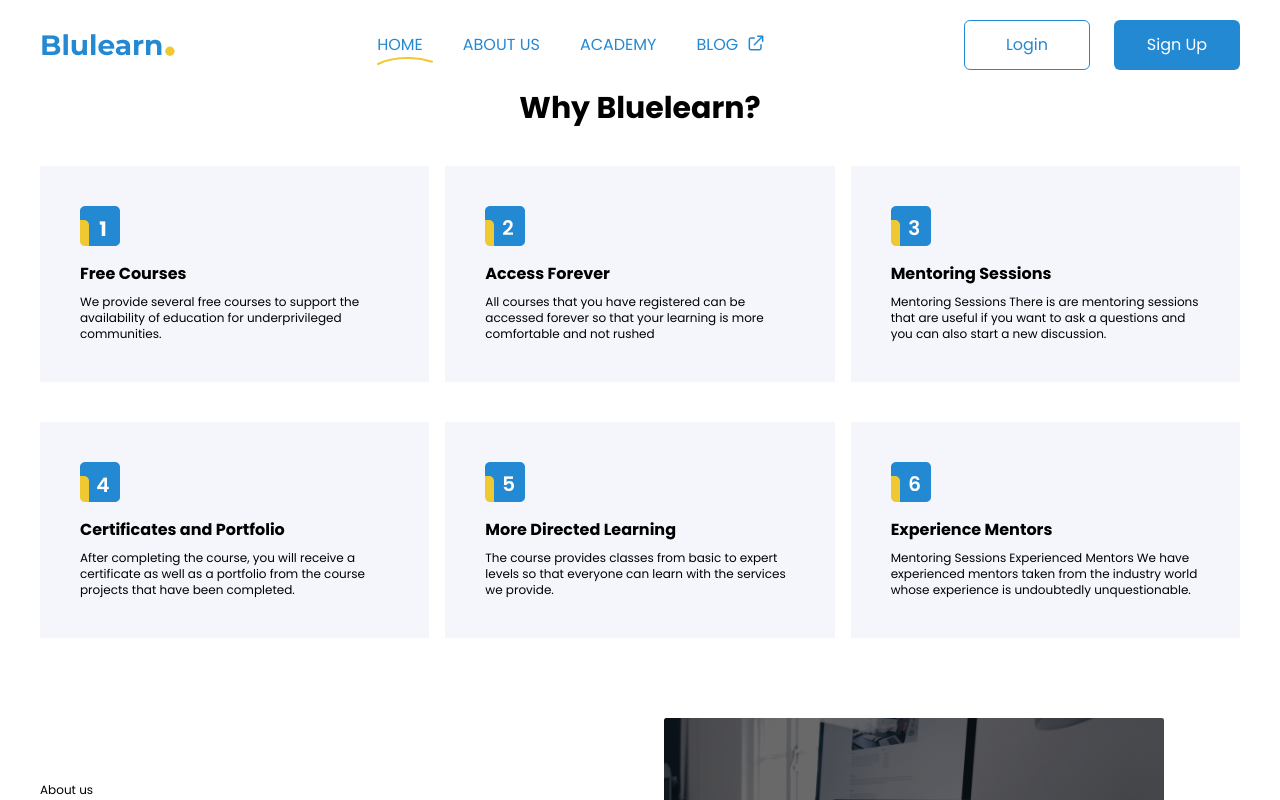
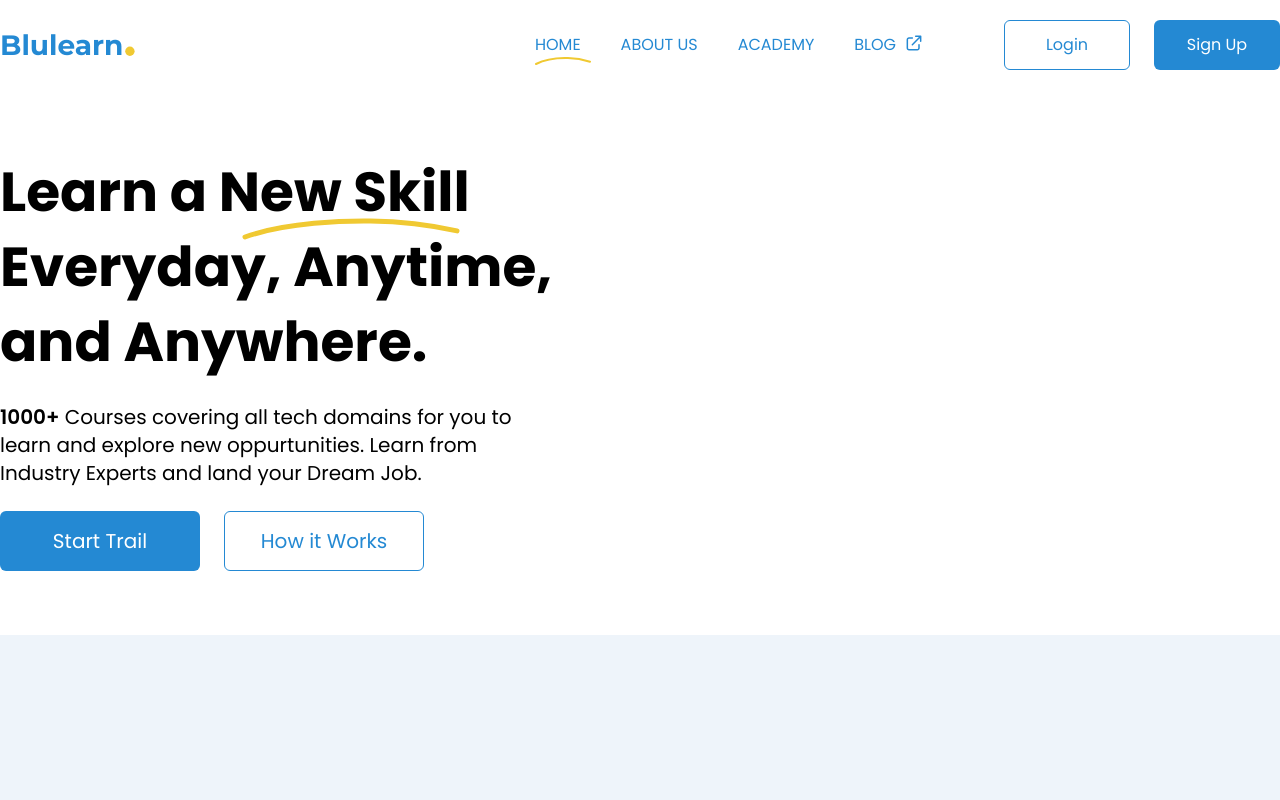
Before and after one commit to bluehouseng/bluelearn, a Next.js app: page / in a window 1280 px wide. Shown: the top 800 px of the page. Built offline with nearby package versions, Linux system fonts and the light colour scheme.

Commit message:
hero section

```diff
--- a/app/page.tsx
+++ b/app/page.tsx
@@ -3,11 +3,14 @@ import Benefit from "@/components/Benefit";
 import Footer from "@/components/common/Footer";
 import Nav from "@/components/common/Nav";
 import Hero from "@/components/Hero";
+import Partners from "@/components/Partners";
 
 export default function Home() {
   return (
     <main className="w-full min-h-screen">
       <Nav />
+      <Hero />
+      <Partners />
       <Benefit />
       <About />
       <Footer/>
--- a/components/Hero.tsx
+++ b/components/Hero.tsx
@@ -5,8 +5,8 @@ type Props = {}
 
 const Hero = (props: Props) => {
   return (
-    <div className='container mx-auto px-10 flex gap-10 items-center '>
-      <div className="w-1/2 flex flex-col gap-8 py-32">
+    <div className='container mx-auto flex gap-10 items-center py-16'>
+      <div className="w-1/2 flex flex-col gap-6">
         <h1 className='relative text-[55px] font-bold leading-[75px]'>Learn a New Skill
           Everyday, Anytime, and Anywhere.
           <span className='absolute top-16 right-40'> <UnderlineElipse />  </span>
--- /dev/null
+++ b/components/Partners.tsx
@@ -0,0 +1,13 @@
+import React from 'react'
+
+type Props = {}
+
+const Partners = (props: Props) => {
+  return (
+    <div className='bg-[#EEF4FA] h-[190px] mb-10'>
+
+    </div>
+  )
+}
+
+export default Partners
--- a/components/common/Nav.tsx
+++ b/components/common/Nav.tsx
@@ -13,13 +13,14 @@ const monsterat = Montserrat({
 const Nav = (props: Props) => {
     return (
         <nav className='w-full bg-white h-[90px] flex items-center'>
-            <div className="container mx-auto px-10 flex items-center justify-between">
+            <div className="container mx-auto flex items-center justify-between">
                 <div className='relative flex pr-4'>
                     <h2 className={`${monsterat.className} text-[28px] font-bold text-primary `}>Blulearn
                     </h2>
                     <span className='absolute bottom-2.5 right-1'><ElipseIcon /></span>
                 </div>
 
+                <div className='flex items-center gap-20'>
 
                     <ul className='flex text-primary gap-10 relative py-2'>
                         <li>HOME</li>
@@ -40,6 +41,9 @@ const Nav = (props: Props) => {
                         <button className='w-[126px] h-[50px] flex items-center justify-center bg-primary text-white rounded-md'>Sign Up</button>
 
                     </div>
+
+                </div>
+
             </div>
         </nav>
     )
```
Lines whose indentation alone changed are shown as unchanged.
